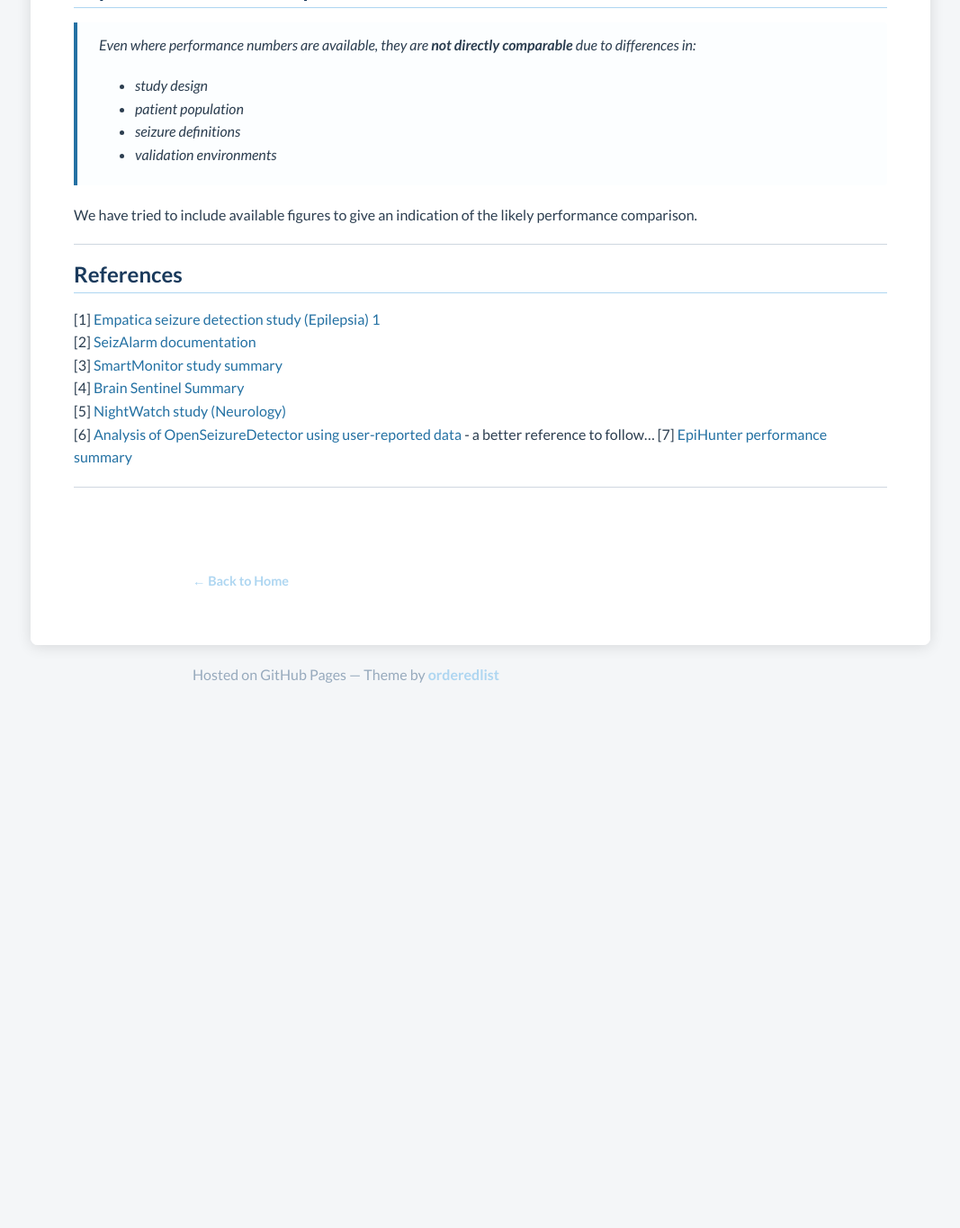
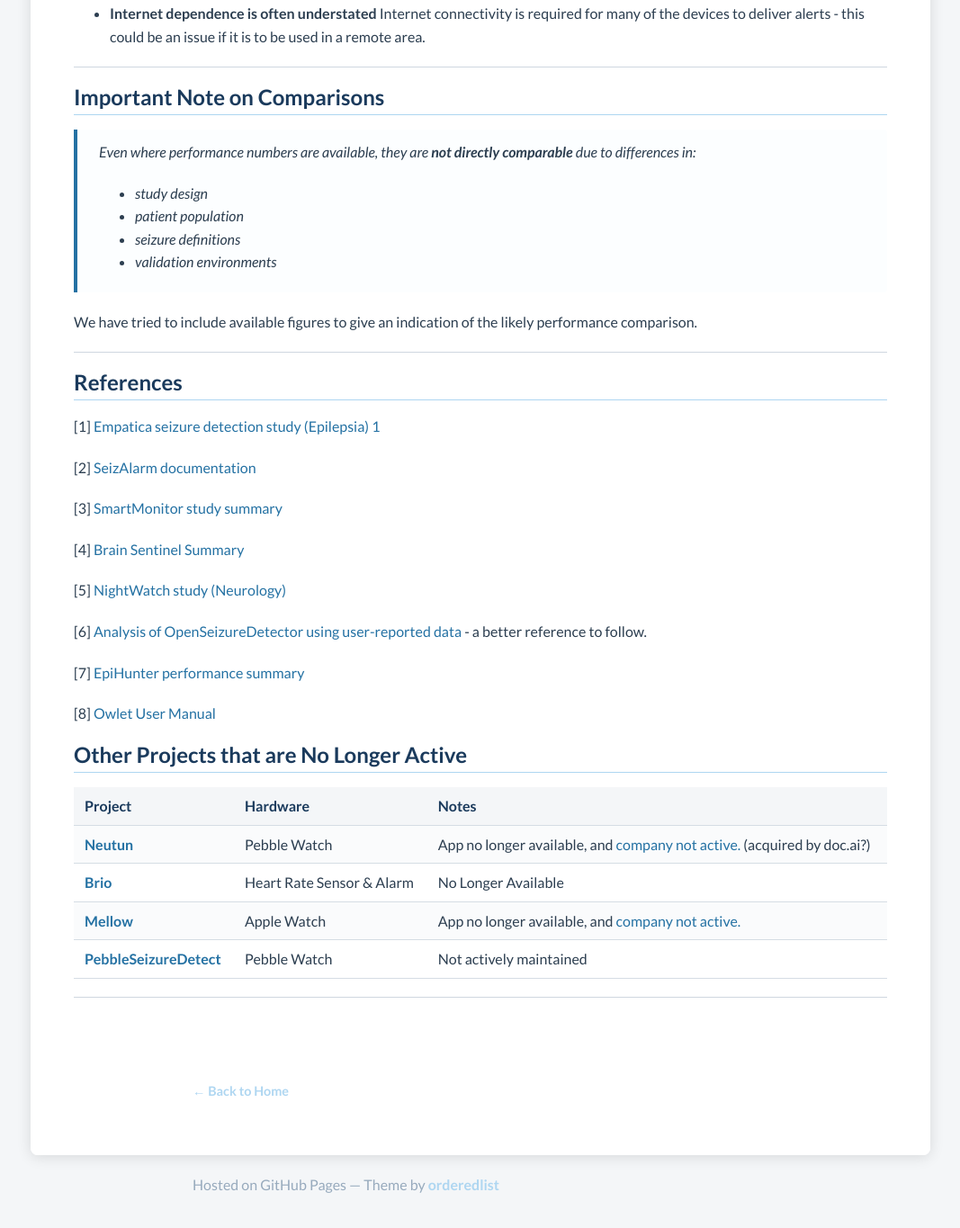
Before and after one commit to OpenSeizureDetector/openseizuredetector.github.io, a Jekyll site: the page built from pages-about/similar-projects.md, in a window 1280 px wide and 1400 px high, scrolled down 2112 px. Shown: the top 1365 px of the window at 90% size, without its empty margins (106-1173 px from the left). Built offline with Jekyll 4.4.1, drawn with Linux system fonts in a browser that asks for light colours; before the commit the page ends 2944 px from its top, so only the background shows below that; some of the changed text lies outside the part shown.

Commit message:
Added abandoned projects to simlar projects page

```diff
--- a/pages-about/similar-projects.md
+++ b/pages-about/similar-projects.md
@@ -132,6 +132,20 @@ Please contact graham@openseizuredetector.org.uk if you think anything needs to
 <td>Clinical + real-world</td>
 </tr>
 
+<tr>
+<td><b><a href="https://owletbabycare.co.uk/products/dream-sock-pulse-oximeter-pediatric">Owlet</a></b></td>
+<td>Custom Sock Sensor</td>
+<td>PPG Pulse/O2 Sat. Thresholds</td>
+<td>Unknown</td>
+<td>Unknown</td>
+<td>Optional [8]</td>
+<td>Local Alarm, App Alerts [8]</td>
+<td>£300 (no subscription)</td>
+<td>Unknown</td>
+<td>Unknown</td>
+<td>Unknown</td>
+</tr>
+
 </table>
 
 </div>
@@ -164,11 +178,57 @@ We have tried to include available figures to give an indication of the likely p
 ## References
 
 [1] [Empatica seizure detection study (Epilepsia)](https://onlinelibrary.wiley.com/doi/10.1111/epi.13681) [1](https://www.sciencedaily.com/releases/2017/10/171031084830.htm)
+
 [2] [SeizAlarm documentation](https://www.seizalarm.com/false-alarm-reduction-tips)
+
 [3] [SmartMonitor study summary](https://epilepsysolutions.co.uk/inspyre-faqs)
+
 [4] [Brain Sentinel Summary](https://www.prweb.com/releases/brain_sentinel_s_speac_system_demonstrates_equivalence_in_sensitivity_to_detect_generalized_tonic_clonic_seizures_to_video_eeg/prweb14746451.htm)
+
 [5] [NightWatch study (Neurology)](https://nightwatchepilepsy.com/wp-content/uploads/2022/03/Neurology_NightWatch_Multimodal-nocturnal-seizure-detection-in-a-residential-care-setting.pdf)
-[6] [Analysis of OpenSeizureDetector using user-reported data](https://github.com/OpenSeizureDetector/Android_Pebble_SD/issues/240#issuecomment-4668560405) - a better reference to follow...
+
+[6] [Analysis of OpenSeizureDetector using user-reported data](https://github.com/OpenSeizureDetector/Android_Pebble_SD/issues/240#issuecomment-4668560405) - a better reference to follow.
+
 [7] [EpiHunter performance summary](https://www.epilepsysparks.com/epihunter)
 
+[8] [Owlet User Manual](https://cdn.shopify.com/s/files/1/0050/6508/0945/files/Dream_Sock_User_Manual.pdf?v=1741191796)
+
+
+
+## Other Projects that are No Longer Active
+
+<div style="overflow-x: auto; width: 100%;">
+
+<table>
+<tr>
+<th>Project</th>
+<th>Hardware</th>
+<th>Notes</th>
+</tr>
+
+<tr>
+<td><b><a href="https://neutun.com">Neutun</a></b></td>
+<td>Pebble Watch</td>
+<td>App no longer available, and <a href="https://www.crunchbase.com/organization/neutun-labs">company not active.</a> (acquired by doc.ai?)</td>
+</tr>
+<tr>
+<td><b><a href="">Brio</a></b></td>
+<td>Heart Rate Sensor & Alarm</td>
+<td>No Longer Available</td>
+</tr>
+<tr>
+<td><b><a href="https://getmellow.app">Mellow</a></b></td>
+<td>Apple Watch</td>
+<td>App no longer available, and <a href="https://tracxn.com/d/companies/mellow/__kzPs7ncK0kM8wfwVJw4-_mrAN4xUvg83WEp-QDUOlfQ#funding-and-investors">company not active.</a></td>
+</tr>
+
+<tr>
+<td><b><a href="https://github.com/PebbleSeizureDetect/PebbleSeizureDetect">PebbleSeizureDetect</a></b></td>
+<td>Pebble Watch</td>
+<td>Not actively maintained</td>
+</tr>
+
+</table>
+</div>
+
 ---
```
